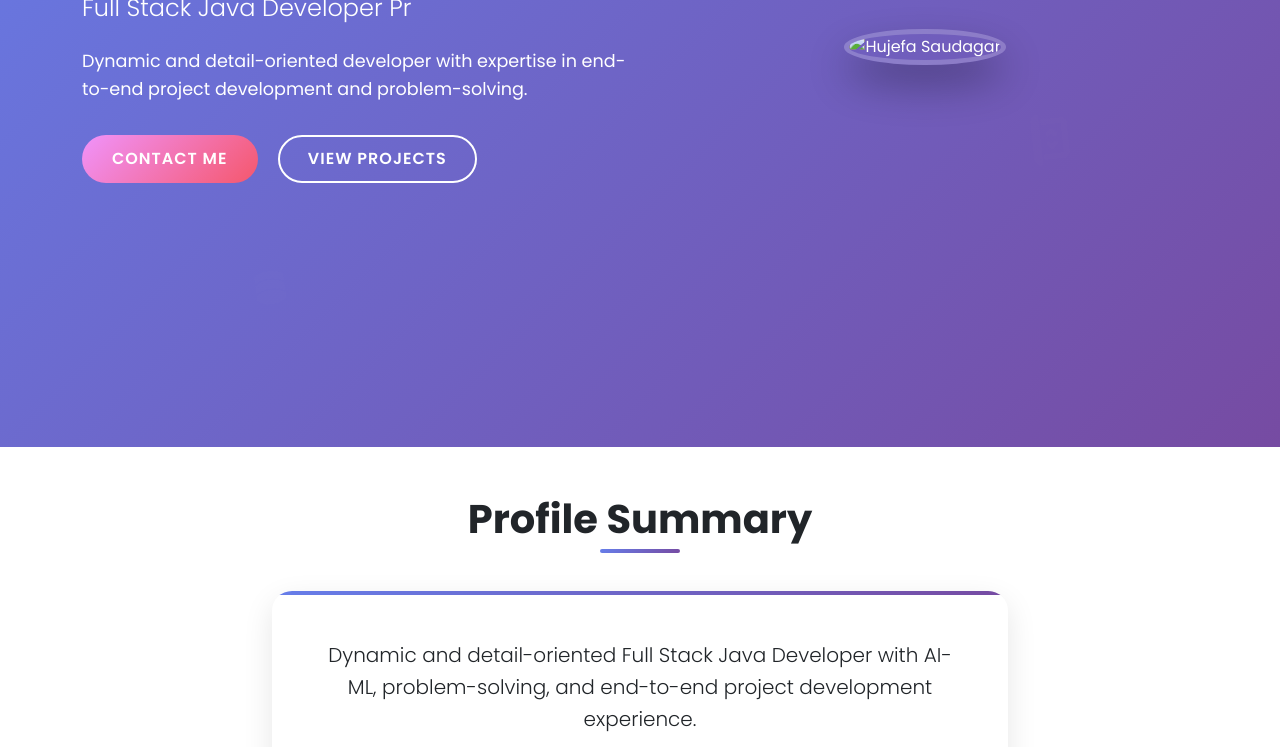
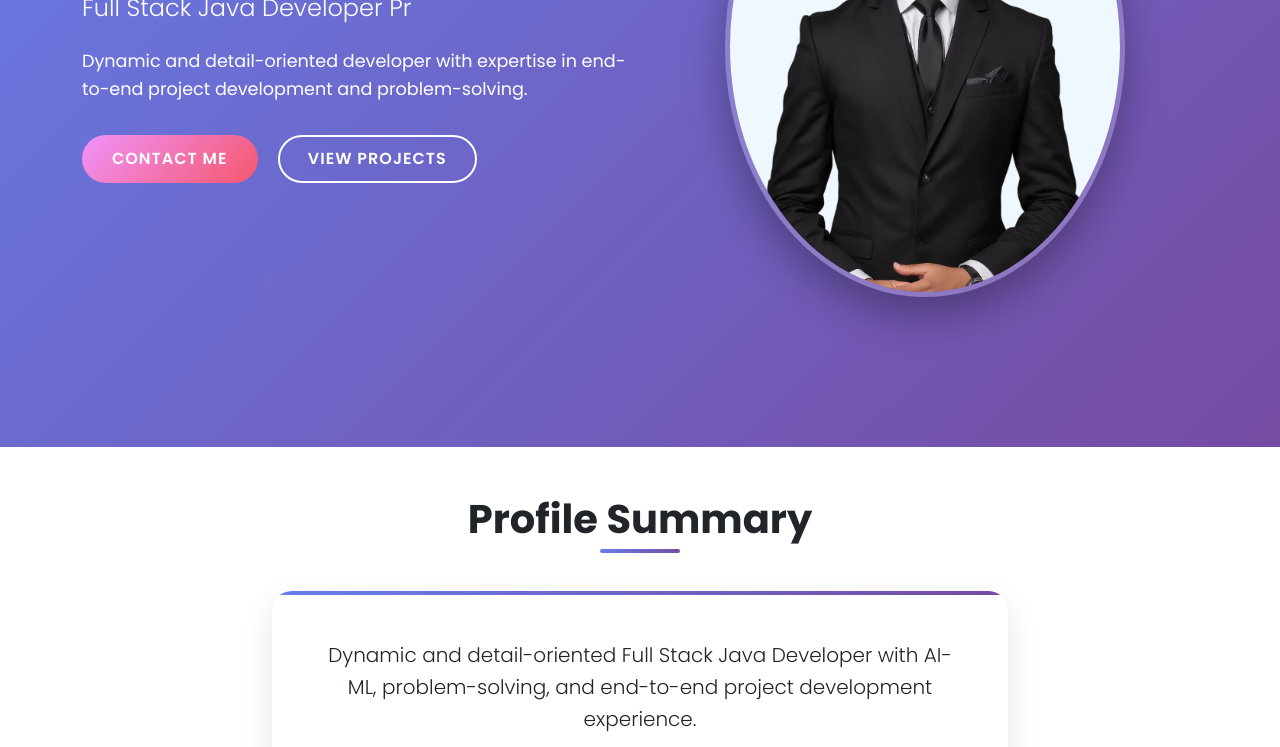
Before and after one commit to mdhujefa02/PortFolio, a plain HTML site: page index.html in a window 1280 px wide. Shown: the part 353-1100 px from the top of the page. Drawn offline with nearby package versions, Linux system fonts and the light colour scheme.

Commit message:
Update index.html

```diff
--- a/index.html
+++ b/index.html
@@ -549,7 +549,7 @@
                     </div>
                 </div>
                 <div class="col-lg-6 text-center">
-                    <img src="images/profilephoto.jpg" alt="Hujefa Saudagar" class="profile-img rounded-circle">
+                    <img src="profilephoto.jpg" alt="Hujefa Saudagar" class="profile-img rounded-circle">
                 </div>
             </div>
         </div>
```
